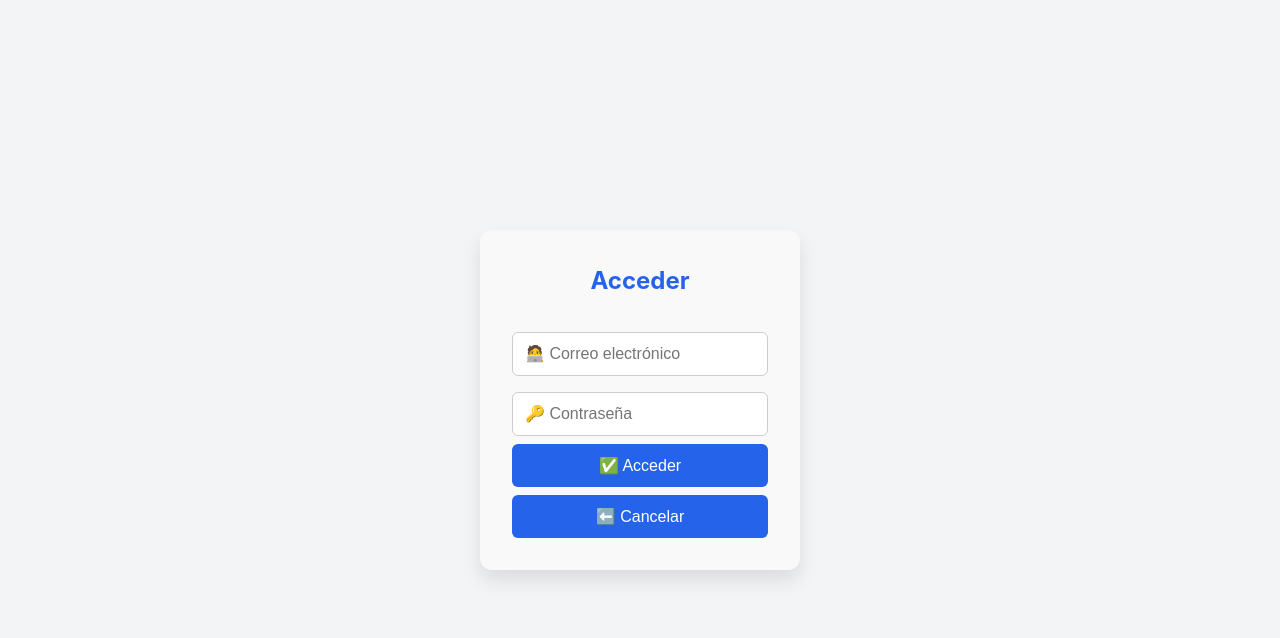
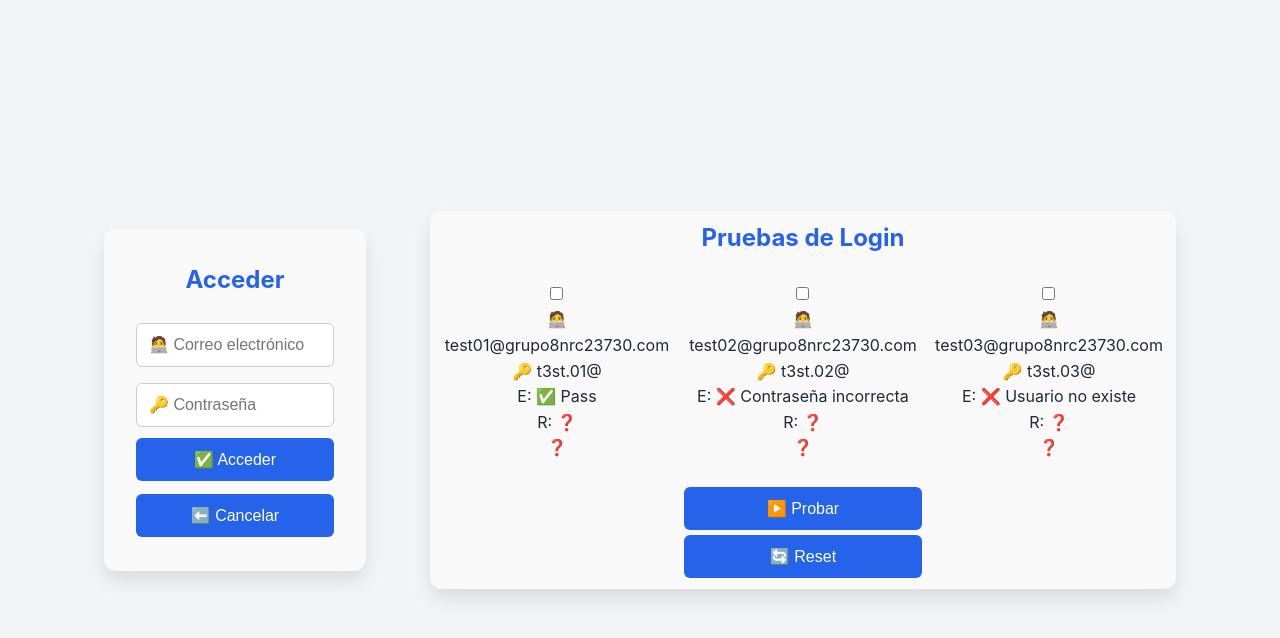
Before and after one commit to rlaricorcontinental/grupo8nrc23730, a PHP site: page /login.html in a window 1280 px wide. Shown: the top 638 px of the page. Run offline with PHP 8.4, Linux system fonts and the light colour scheme; some libraries are stand-ins or nearby versions.

Commit message:
Funcionalidades para PA03
Funcionalidades varias para PA03 funcionales

```diff
--- a/assets/css/styles.css
+++ b/assets/css/styles.css
@@ -127,7 +127,8 @@
   }
 
   /* ==== LOGIN STYLES ==== */
-.login-container {
+.login-container, .login-container-test {
+    margin: 2rem;
     background: #f9f9f9;
     padding: 2rem;
     border-radius: 12px;
@@ -136,9 +137,18 @@
     text-align: center;
 }
 
-.login-container h2 {
+.login-container-test {
+  width: 960px;
+  display: grid;
+  padding: 0.5rem;
+  grid-template-columns: 1fr 1fr 1fr;
+  gap: 0.5rem;
+}
+
+.login-container h2, .login-container-test h2 {
     color: var(--primary-color);
-    margin-bottom: 1.5rem;
+    margin-bottom: 1rem;
+    text-align: center;
 }
 
 .login-container input {
@@ -150,9 +160,10 @@
     font-size: 1rem;
 }
 
-.login-container button {
+.login-container button, .login-container-test button {
     width: 100%;
     padding: 0.75rem;
+    margin: 0.15rem 0;
     background-color: var(--primary-color);
     color: white;
     border: none;
@@ -162,11 +173,11 @@
     transition: background-color 0.3s ease;
 }
 
-.login-container button:hover {
+.login-container button:hover, .login-container-test button:hover {
     background-color: #1d4ed8;
 }
 
-.login-container .error {
+.login-container .error, .login-container-test .error {
     color: red;
     font-size: 0.9rem;
     margin-top: 0.5rem;
--- a/assets/js/firebase-config.js
+++ b/assets/js/firebase-config.js
@@ -1,5 +1,5 @@
 // Firebase: Configuración
-const firebaseConfig = {
+export const firebaseConfig = {
     apiKey: "AIzaSyAkV2EhjdbpWQ_B4lpAcAqYkGvwl8u2zm4",
     authDomain: "portafolio-uc.firebaseapp.com",
     projectId: "portafolio-uc",
@@ -9,5 +9,5 @@
 };
 // Firebase: Inicialización
 firebase.initializeApp(firebaseConfig);
-const auth = firebase.auth();
-const db = firebase.firestore();
+export const auth = firebase.auth();
+export const db = firebase.firestore();
--- /dev/null
+++ b/assets/js/firebase-config.test.js
@@ -0,0 +1,3 @@
+import { firebaseConfig } from "./firebase-config.js";
+const firebaseTestApp = firebase.initializeApp(firebaseConfig, "testApp");
+export const authTest = firebaseTestApp.auth();
--- a/assets/js/index.js
+++ b/assets/js/index.js
@@ -1,3 +1,4 @@
+import { auth } from "./firebase-config.js";
 // Firebase: Validar sesión activa
 auth.onAuthStateChanged((user) => {
     const loginBtn = document.querySelector('.login-btn');
--- a/assets/js/login.js
+++ b/assets/js/login.js
@@ -1,3 +1,4 @@
+import { auth } from "./firebase-config.js";
 // Firebase: Inicio de sesión
 document.getElementById("loginForm").addEventListener("submit", function (e) {
   e.preventDefault();
@@ -12,12 +13,12 @@
     })
     .catch((error) => {
       let msg = "Ocurrió un error inesperado.";
-      if (error.code === 'auth/user-not-found') {
-        msg = "El usuario no existe.";
-      } else if (error.code === 'auth/wrong-password') {
-        msg = "Contraseña incorrecta.";
-      } else if (error.code === 'auth/invalid-credential') {
-        msg = "Credencial inválida o caducada.";
+      if (error.code === 'auth/invalid-credential') {
+        msg = "Usuario y/o contraseña incorrectos.";
+      } else if (error.code === 'auth/network-request-failed') {
+        msg = "Error de red. Verifica tu conexión.";
+      } else {
+        msg = "Otro error: ", error.code
       }
       document.getElementById("error").innerText = msg;
     });
--- /dev/null
+++ b/assets/js/login.test.js
@@ -0,0 +1,57 @@
+import { authTest } from "./firebase-config.test.js";
+// HTML: Cargar Datos Iniciales
+document.addEventListener("DOMContentLoaded", () => {
+  document.querySelectorAll(".test-case").forEach((test) => {
+    const email = test.getAttribute("data-email");
+    const password = test.getAttribute("data-password");
+    const expected = test.getAttribute("data-expected");
+    test.querySelector(".email").textContent = email;
+    test.querySelector(".password").textContent = password;
+    test.querySelector(".expected").textContent = expected;
+    test.querySelector(".result").textContent = "❓";
+    test.querySelector(".error-code").textContent = "❓";
+  });
+});
+// HTML: Iniciar Pruebas
+document.getElementById("runTests").addEventListener("click", () => {
+  const testCases = document.querySelectorAll(".test-case");
+  testCases.forEach((testCase) => {
+    const checkbox = testCase.querySelector("input[type='checkbox']");
+    const email = testCase.getAttribute("data-email");
+    const password = testCase.getAttribute("data-password");
+    const resultSpan = testCase.querySelector(".result");
+    const errorCodeSpan = testCase.querySelector(".error-code");
+    if (checkbox.checked) {
+      // Firebase: Validar Usuario
+      authTest.signInWithEmailAndPassword(email, password)
+      .then((userCredential) => {
+        console.log("Test login exitoso:", email);
+        resultSpan.textContent = "✅ Pass";
+        errorCodeSpan.textContent = "-";
+      })
+      .catch((error) => {
+        console.error("Test login fallido:", email, error.code);
+        resultSpan.textContent = "❌ Error";
+        errorCodeSpan.textContent = error.code || "-";
+      })
+      .finally(() => {
+        authTest.signOut().catch(err => {
+          console.warn("Error al cerrar sesión de test:", err);
+        });
+      });
+    } else {
+      // Reiniciar Resultado
+      resultSpan.innerText = "❓";
+      errorCodeSpan.innerText = "❓";
+    }
+  });
+});
+// HTML: Reiniciar Resultados
+document.getElementById("resetTests").addEventListener("click", () => {
+  const testCases = document.querySelectorAll(".test-case");
+  testCases.forEach((testCase) => {
+    testCase.querySelector("input[type='checkbox']").checked = false;
+    testCase.querySelector(".result").innerText = "❓";
+    testCase.querySelector(".error-code").innerText = "❓";
+  });
+});
--- a/dashboard.html
+++ b/dashboard.html
@@ -72,7 +72,7 @@
         <p>Has ingresado correctamente al área privada del portafolio.</p>
       </div>
       <div class="login-btn-container">
-        <button class="logout-btn" onclick="logout()">Cerrar Sesión</button>
+        <button class="logout-btn" id="logoutBtn">Cerrar Sesión</button>
       </div>
     </div>
   </header>
@@ -110,7 +110,6 @@
   <script src="https://www.gstatic.com/firebasejs/10.8.1/firebase-firestore-compat.js"></script>
 
   <!-- Scripts separados -->
-  <script src="assets/js/firebase-config.js"></script>
-  <script src="assets/js/dashboard.js"></script>
+  <script type="module" src="assets/js/dashboard.js"></script>
 </body>
 </html>
--- a/index.html
+++ b/index.html
@@ -52,7 +52,6 @@
   <script src="https://www.gstatic.com/firebasejs/10.8.1/firebase-firestore-compat.js"></script>
 
   <!-- Scripts separados -->
-  <script src="assets/js/firebase-config.js"></script>
-  <script src="assets/js/index.js"></script>
+  <script type="module" src="assets/js/index.js"></script>
 </body>
 </html>
--- a/login.html
+++ b/login.html
@@ -7,7 +7,6 @@
   <link rel="stylesheet" href="assets/css/styles.css">
 </head>
 <body class="login-body">
-
   <div class="login-container">
     <h2>Acceder</h2>
     <form id="loginForm">
@@ -20,6 +19,38 @@
       <button>⬅️ Cancelar</button>
     </a>
   </div>
+  <div class="login-container-test">
+    <h2 style="grid-column: span 3;">Pruebas de Login</h2>
+    <div class="test-case" data-email="test01@grupo8nrc23730.com" data-password="t3st.01@" data-expected="✅ Pass">
+      <input type="checkbox" />
+      <p>🧑‍💻 <span class="email">correo@dominio.host</span></p>
+      <p>🔑 <span class="password">********</span></p>
+      <p>E: <span class="expected">❓</span></p>
+      <p>R: <span class="result">❓</span></p>
+      <p> <span class="error-code">❓</span></p>
+    </div>
+    <div class="test-case" data-email="test02@grupo8nrc23730.com" data-password="t3st.02@" data-expected="❌ Contraseña incorrecta">
+      <input type="checkbox" />
+      <p>🧑‍💻 <span class="email">correo@dominio.host</span></p>
+      <p>🔑 <span class="password">********</span></p>
+      <p>E: <span class="expected">❓</span></p>
+      <p>R: <span class="result">❓</span></p>
+      <p> <span class="error-code">❓</span></p>
+    </div>
+    <div class="test-case" data-email="test03@grupo8nrc23730.com" data-password="t3st.03@" data-expected="❌ Usuario no existe">
+      <input type="checkbox" />
+      <p>🧑‍💻 <span class="email">correo@dominio.host</span></p>
+      <p>🔑 <span class="password">********</span></p>
+      <p>E: <span class="expected">❓</span></p>
+      <p>R: <span class="result">❓</span></p>
+      <p> <span class="error-code">❓</span></p>
+    </div>
+    <div></div>
+    <div style="margin-top: 1rem;">
+      <button id="runTests">▶️ Probar</button>
+      <button id="resetTests">🔄 Reset</button>
+    </div>
+  </div>
 
   <!-- Firebase SDK -->
   <script src="https://www.gstatic.com/firebasejs/10.8.1/firebase-app-compat.js"></script>
@@ -27,7 +58,7 @@
   <script src="https://www.gstatic.com/firebasejs/10.8.1/firebase-firestore-compat.js"></script>
 
   <!-- Scripts separados -->
-  <script src="assets/js/firebase-config.js"></script>
-  <script src="assets/js/login.js"></script>
+  <script type="module" src="assets/js/login.js"></script>
+  <script type="module" src="assets/js/login.test.js"></script>
 </body>
 </html>
```
Also changed, not shown: assets/js/dashboard.js (+14 -71 lines), assets/js/usuario.js (added, +51 -0 lines).
